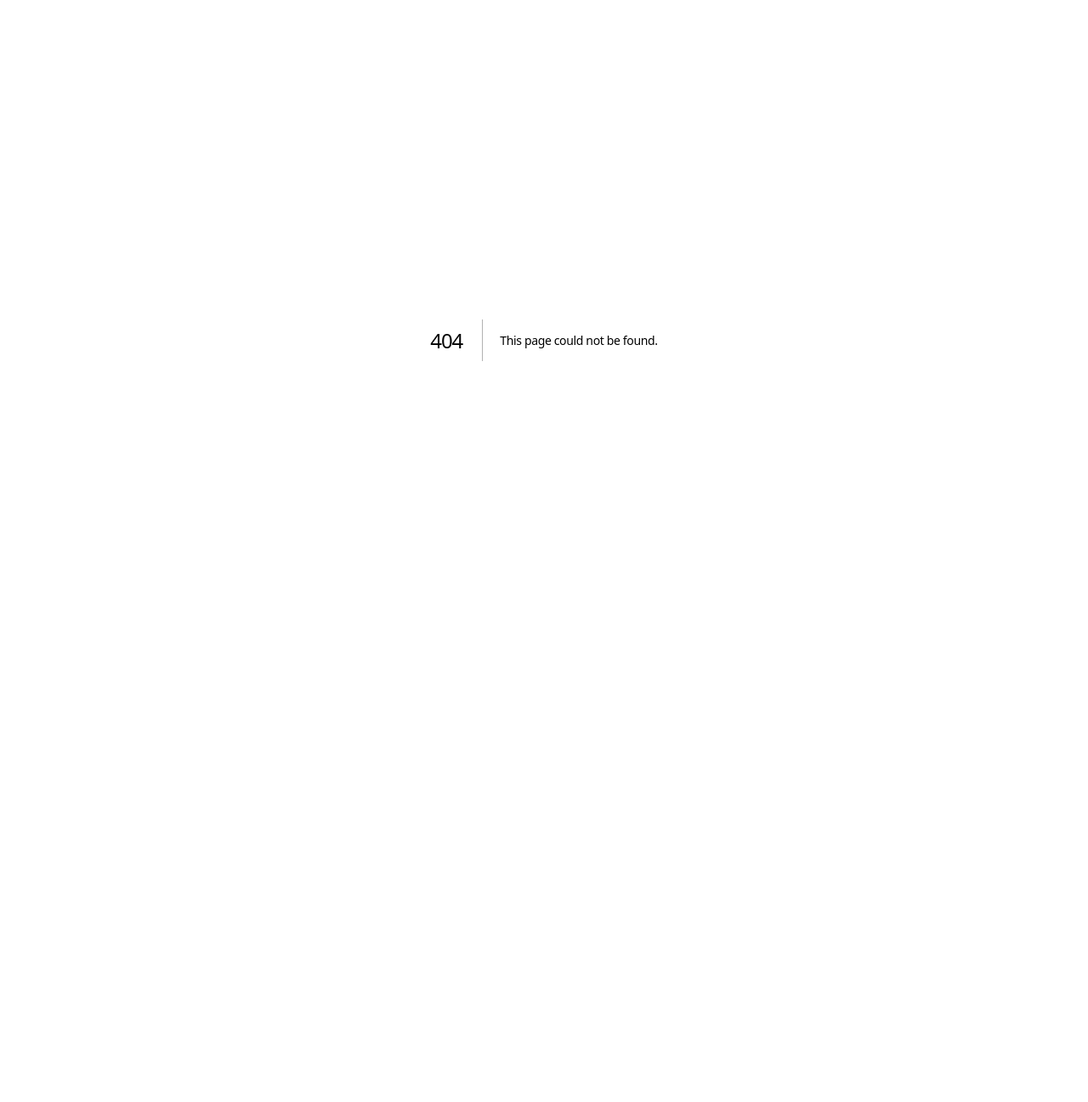
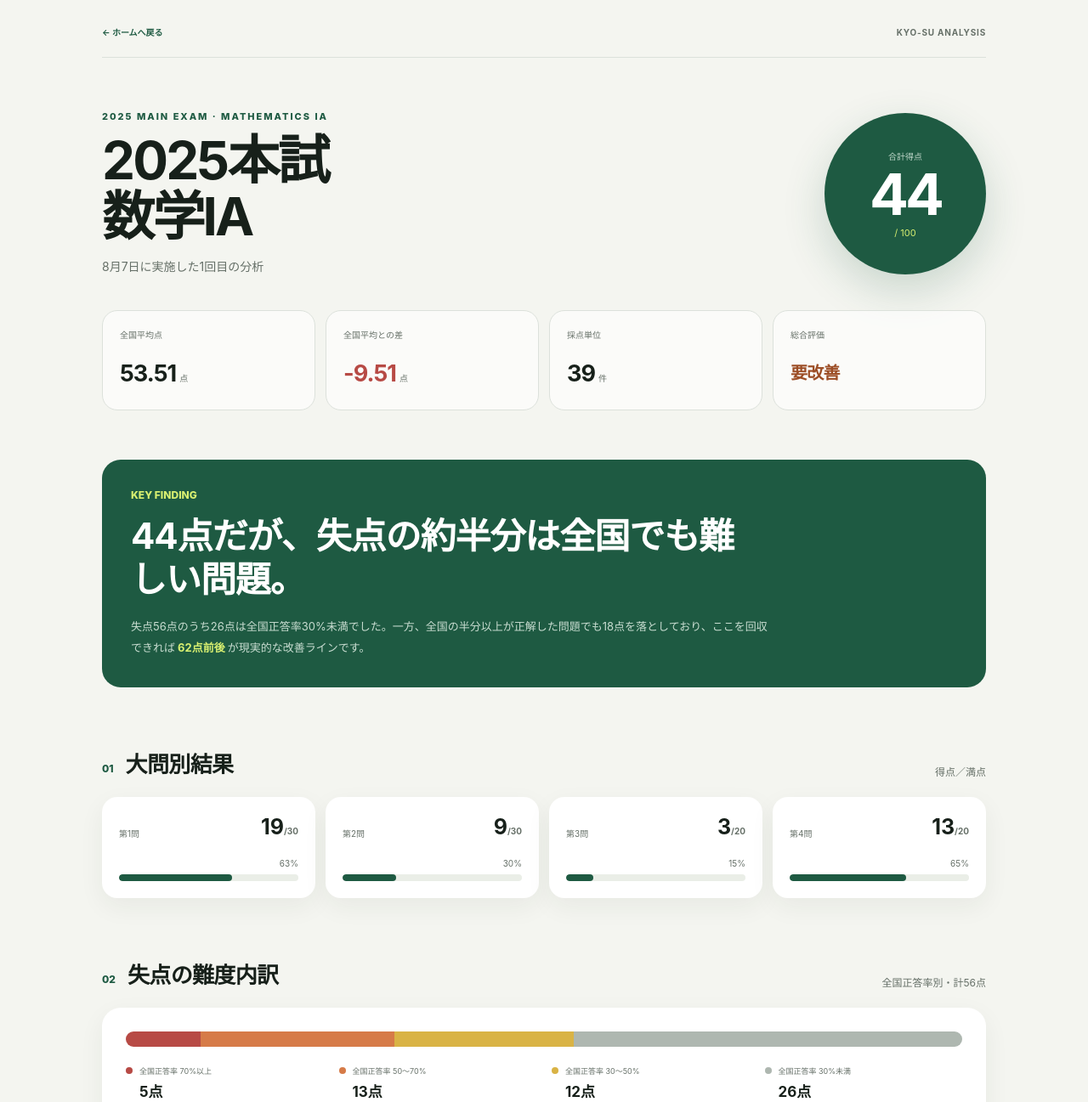
Before and after one commit to soutarounaka1016-max/KYO-SU, a Next.js app: page /exams/2025-main-1a in a window 1280 px wide. Before the commit this address had no page. Shown: the top 1297 px of the page at 85% size. Before the commit the page ends 800 px from the top, so only its background shows below. Built offline with nearby package versions, Linux system fonts and the light colour scheme.

Commit message:
Add main IA analysis page

```diff
--- /dev/null
+++ b/app/exams/2025-main-1a/page.tsx
@@ -0,0 +1,147 @@
+import Link from "next/link";
+import { mainIaAnalysis } from "@/lib/exam-analysis";
+import { examRecords, formatPracticeDate } from "@/lib/exams";
+
+const record = examRecords.find((item) => item.id === "2025-main-1a")!;
+
+export default function MainIaDetailPage() {
+  const difference = record.score - record.nationalAverage!;
+
+  return (
+    <main className="detail-page">
+      <div className="detail-topbar">
+        <Link href="/" className="back-link">← ホームへ戻る</Link>
+        <span>KYO-SU ANALYSIS</span>
+      </div>
+
+      <header className="detail-hero">
+        <div>
+          <p className="kicker">2025 MAIN EXAM · MATHEMATICS IA</p>
+          <h1>2025本試<br />数学ⅠA</h1>
+          <p className="header-copy">{formatPracticeDate(record.practicedAt)}に実施した1回目の分析</p>
+        </div>
+        <div className="detail-score-orb">
+          <span>合計得点</span>
+          <strong>{record.score}</strong>
+          <small>/ {record.maxScore}</small>
+        </div>
+      </header>
+
+      <section className="detail-stat-grid" aria-label="基本成績">
+        <article className="detail-stat">
+          <span>全国平均点</span>
+          <strong>{record.nationalAverage!.toFixed(2)}</strong>
+          <small>点</small>
+        </article>
+        <article className="detail-stat">
+          <span>全国平均との差</span>
+          <strong className="negative">{difference.toFixed(2)}</strong>
+          <small>点</small>
+        </article>
+        <article className="detail-stat">
+          <span>採点単位</span>
+          <strong>{mainIaAnalysis.scoringUnits}</strong>
+          <small>件</small>
+        </article>
+        <article className="detail-stat">
+          <span>総合評価</span>
+          <strong className="detail-evaluation">{record.evaluation}</strong>
+        </article>
+      </section>
+
+      <section className="analysis-lead">
+        <p className="section-number">KEY FINDING</p>
+        <h2>44点だが、失点の約半分は全国でも難しい問題。</h2>
+        <p>
+          失点56点のうち26点は全国正答率30%未満でした。一方、全国の半分以上が正解した問題でも18点を落としており、ここを回収できれば
+          <strong> {mainIaAnalysis.realisticTarget}点前後 </strong>
+          が現実的な改善ラインです。
+        </p>
+      </section>
+
+      <section className="detail-section">
+        <div className="section-heading">
+          <div><p className="section-number">01</p><h2>大問別結果</h2></div>
+          <p>得点／満点</p>
+        </div>
+        <div className="detail-section-grid">
+          {record.sections.map((section) => {
+            const rate = Math.round((section.score / section.maxScore) * 100);
+            return (
+              <article className="detail-section-card" key={section.section}>
+                <div><span>第{section.section}問</span><strong>{section.score}<small>/{section.maxScore}</small></strong></div>
+                <div className="detail-rate"><span>{rate}%</span><div className="bar-track"><div className="bar own" style={{ width: `${rate}%` }} /></div></div>
+              </article>
+            );
+          })}
+        </div>
+      </section>
+
+      <section className="detail-section">
+        <div className="section-heading">
+          <div><p className="section-number">02</p><h2>失点の難度内訳</h2></div>
+          <p>全国正答率別・計56点</p>
+        </div>
+        <div className="loss-card">
+          <div className="loss-strip" aria-label="失点56点の全国正答率別内訳">
+            {mainIaAnalysis.lossByCorrectRate.map((item) => (
+              <div key={item.label} className={`loss-segment ${item.tone}`} style={{ width: `${(item.points / mainIaAnalysis.lostPoints) * 100}%` }} />
+            ))}
+          </div>
+          <div className="loss-legend">
+            {mainIaAnalysis.lossByCorrectRate.map((item) => (
+              <div key={item.label}>
+                <span className={`legend-dot ${item.tone}`} />
+                <p>全国正答率 {item.label}</p>
+                <strong>{item.points}点</strong>
+              </div>
+            ))}
+          </div>
+        </div>
+      </section>
+
+      <section className="detail-section">
+        <div className="section-heading">
+          <div><p className="section-number">03</p><h2>優先して見る失点</h2></div>
+          <p>全国正答率の高い順</p>
+        </div>
+        <div className="priority-list">
+          {mainIaAnalysis.priorityMisses.map((item) => (
+            <article className="priority-row" key={item.code}>
+              <span className={`priority-badge ${item.priority === "最優先" ? "urgent" : "standard"}`}>{item.priority}</span>
+              <div className="priority-copy">
+                <strong>{item.code}</strong>
+                <span>{item.topic}</span>
+                <p>{item.detail}</p>
+              </div>
+              <div className="correct-rate"><span>全国正答率</span><strong>{item.correctRate.toFixed(2)}%</strong></div>
+            </article>
+          ))}
+        </div>
+      </section>
+
+      <section className="detail-section two-column-detail">
+        <article className="strength-card">
+          <span className="insight-label">確認できた強み</span>
+          <h2>{mainIaAnalysis.strength.topic}</h2>
+          <strong>{mainIaAnalysis.strength.code} · 正答率 {mainIaAnalysis.strength.correctRate.toFixed(2)}%</strong>
+          <p>{mainIaAnalysis.strength.detail}</p>
+        </article>
+        <div className="weakness-rankings">
+          <p className="section-number">WEAKNESS TOP 3</p>
+          {mainIaAnalysis.weaknesses.map((item) => (
+            <article key={item.rank}>
+              <span>0{item.rank}</span>
+              <div><strong>{item.name}</strong><p>{item.detail}</p></div>
+            </article>
+          ))}
+        </div>
+      </section>
+
+      <footer className="detail-footer">
+        <Link href="/">← 4試験の一覧に戻る</Link>
+        <span>KYO-SU v0.3</span>
+      </footer>
+    </main>
+  );
+}
```
